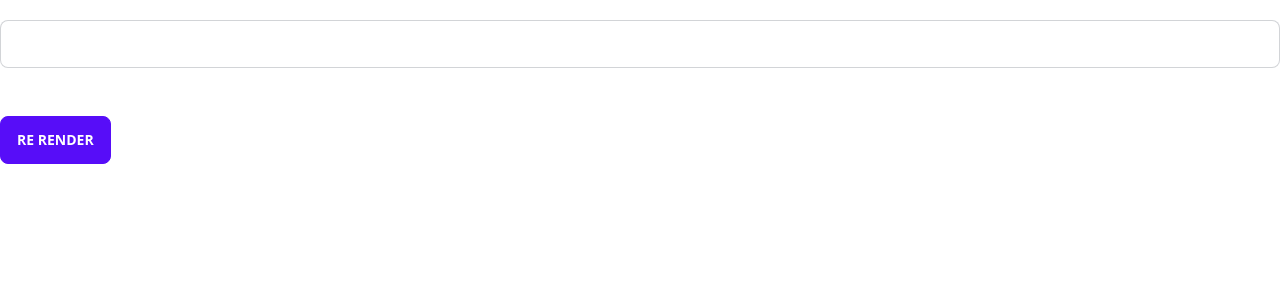
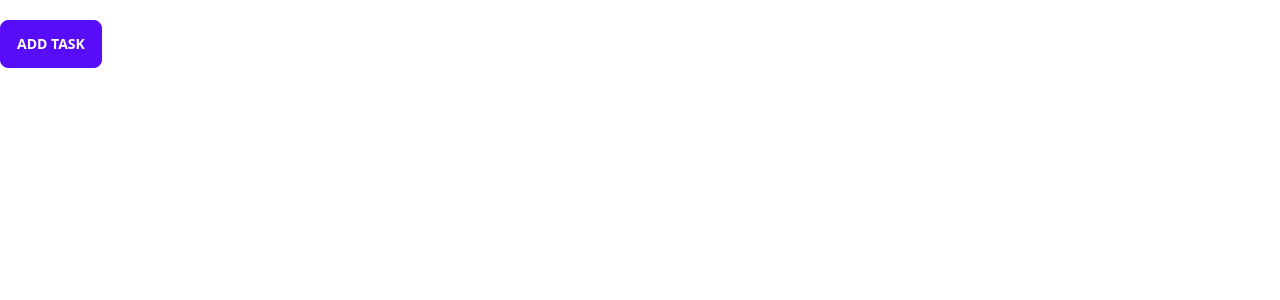
Before and after one commit to JimmyMtl/UdemyReact2022---ReactSandbox, a React (Create React App) app: page / in a window 1280 px wide. Shown: the top 300 px of the page. Built offline with nearby package versions, Linux system fonts and the light colour scheme.

Commit message:
75. useCallback Example

```diff
--- a/src/App.js
+++ b/src/App.js
@@ -1,9 +1,10 @@
-import UseMemoExample from "./components/UseMemoExample";
+import UseCallbackExample from "./components/UseCallbackExample";
+
 
 function App() {
     return (
         <div className="container mt-5">
-            <UseMemoExample/>
+            <UseCallbackExample/>
         </div>
     );
 }
--- /dev/null
+++ b/src/components/UseCallbackExample.jsx
@@ -0,0 +1,28 @@
+import React, {useCallback, useState} from 'react';
+
+const Button = React.memo(({addTask}) => {
+        return <div>
+            <button className={'btn btn-primary btn-md'} onClick={() => addTask()}>Add Task</button>
+        </div>
+    }
+)
+
+const UseCallbackExample = () => {
+
+    const [tasks, setTasks] = useState([])
+
+    const addTask = useCallback(() => {
+        setTasks((prevState => [...prevState, 'Some Task']))
+    },[setTasks])
+
+    return (
+        <div>
+            <Button addTask={addTask}/>
+            {tasks.map((task, key) => (
+                <p key={key}>{task}</p>
+            ))}
+        </div>
+    );
+};
+
+export default UseCallbackExample;
--- a/src/components/UseMemoExample.jsx
+++ b/src/components/UseMemoExample.jsx
@@ -25,7 +25,7 @@ const UseMemoExample = () => {
                    onChange={(e) => setNumber(e.target.value)}/>
             <h2 className="my-3">The sqrt of {number} is {sqrt}</h2>
             <button className={'btn btn-primary'} onClick={onClick}>Re render</button>
-            <h3>{renders.current}</h3>
+            <h3>Renders: {renders.current}</h3>
         </div>
     );
 };
```
